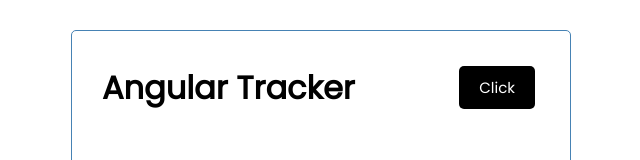
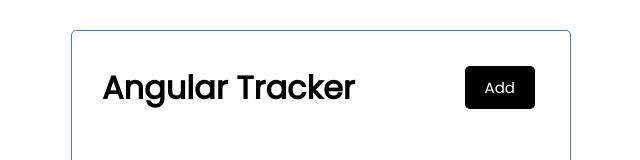
Before and after one commit to KrixLeekz/angular-alpha-demo, an Angular app: page / in a window 1280 px wide. Shown: the top 160 px of the page, without its empty margins (319-959 px from the left). Built offline with nearby package versions, Linux system fonts and the light colour scheme.

Commit message:
initialized inputs text and color in the constructor, changed text in button component

```diff
--- a/src/app/components/button/button.component.html
+++ b/src/app/components/button/button.component.html
@@ -1 +1 @@
-<button class ="btn">Click</button>
+<button class ="btn">{{text}}</button>
--- a/src/app/components/header/header.component.html
+++ b/src/app/components/header/header.component.html
@@ -1,4 +1,4 @@
 <header>
     <h1>{{title}}</h1>
-    <app-button color = "green" text="Add"></app-button>
+    <app-button color="green" text="Add"></app-button>
 </header>
```
Also changed, not shown: src/app/components/button/button.component.ts (+5 -2 lines).
